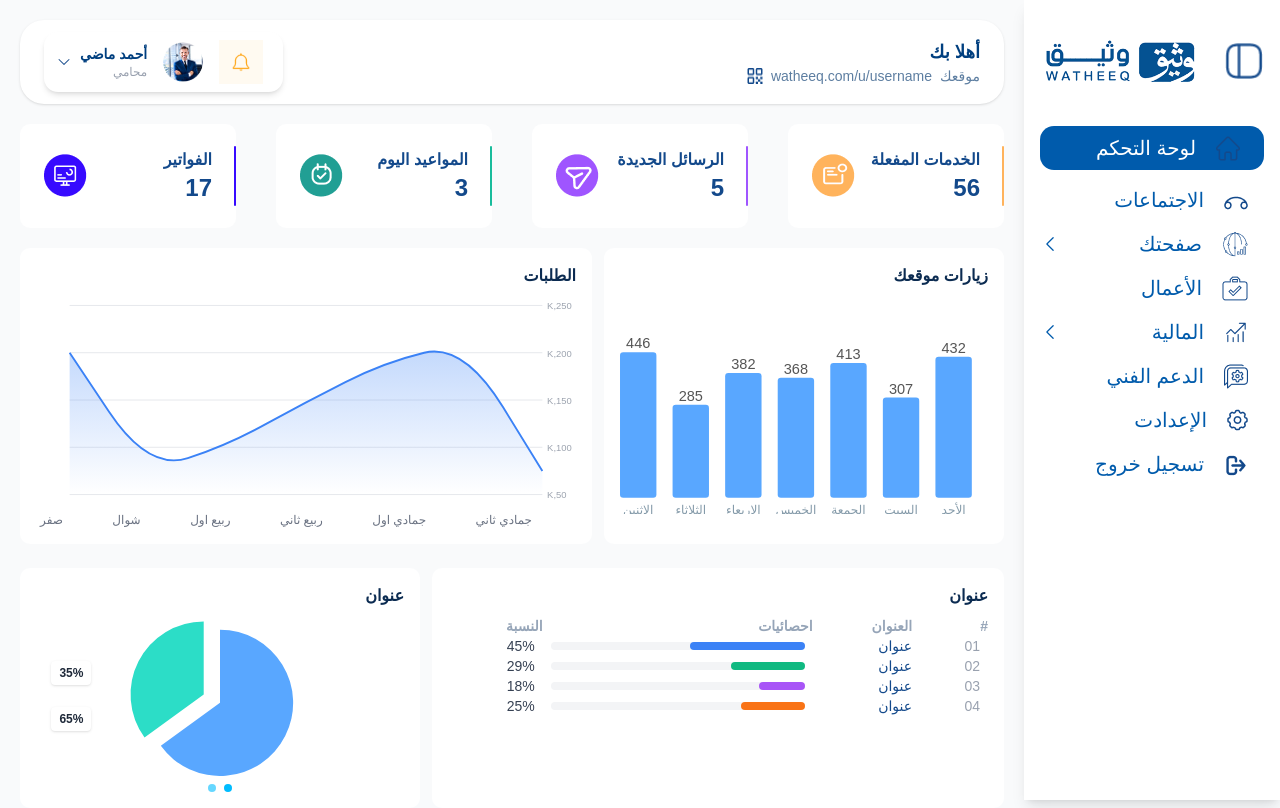
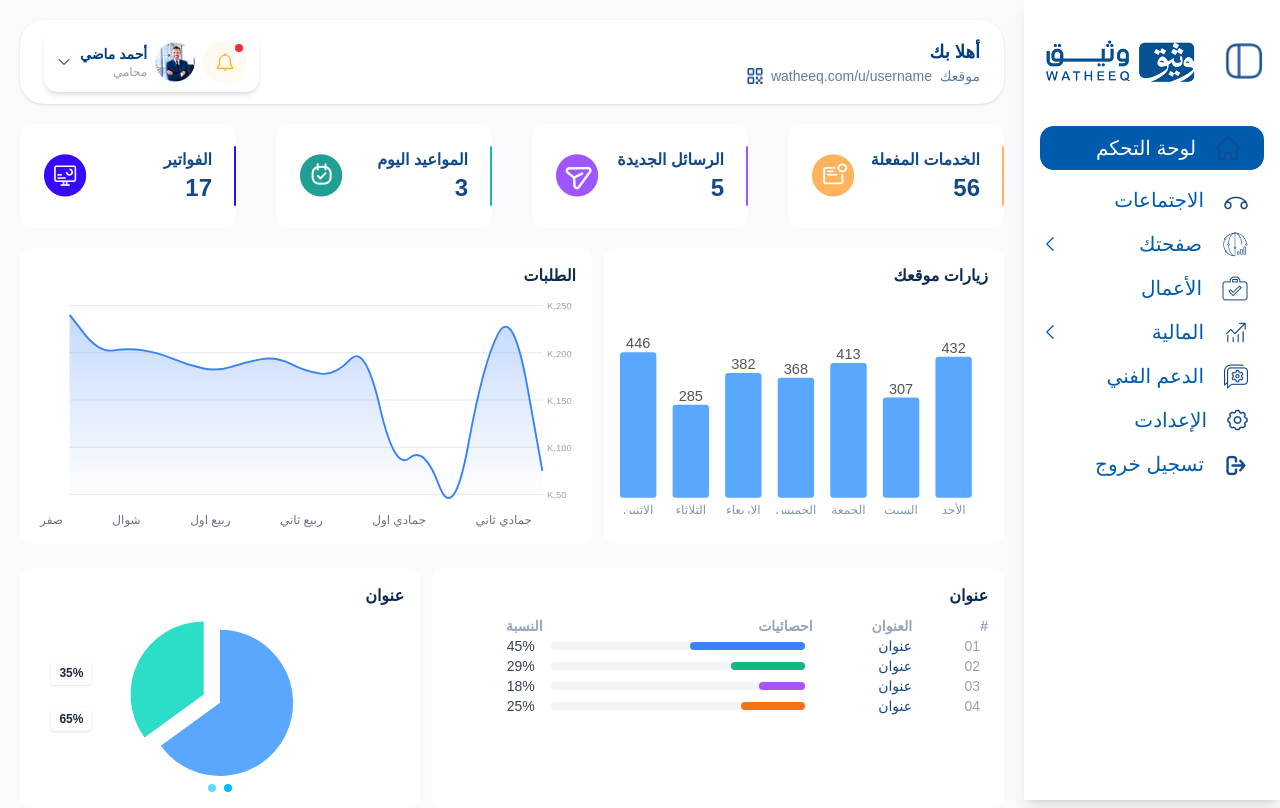
Before and after one commit to votiveamit13/watheeq, a Next.js app: page /watheeq/clientdashboard in a window 1280 px wide. Built offline with nearby package versions, Linux system fonts and the light colour scheme.

Commit message:
fix sidebar toggle

```diff
--- a/src/app/clientdashboard/page.jsx
+++ b/src/app/clientdashboard/page.jsx
@@ -10,6 +10,7 @@ import StatusBar from "@/components/clientdashboard/statusbar/Status";
 
 export default function ClientDashboard() {
    const [collapsed, setCollapsed] = useState(false);
+
 
   const chartData = [
     { label: "الاثنين", value: 446 },
@@ -37,7 +38,7 @@ export default function ClientDashboard() {
           <div className="flex-1 bg-white p-4 rounded-lg">
             <LineChart
               title="الطلبات"
-              data={[200000, 75000, 102000, 148000, 190000, 210000, 75000]}
+              data={[240000, 200000, 205000, 200000, 187000, 180200, 190500, 196000, 180000, 175800, 210000, 75000, 102000, 18000, 190000, 250000, 75000]}
               labels={[
                 "جمادي ثاني",
                 "جمادي اول",
--- a/src/components/clientdashboard/Navbar.jsx
+++ b/src/components/clientdashboard/Navbar.jsx
@@ -1,5 +1,27 @@
-import { HiChevronDown } from "react-icons/hi2";
+"use client";
+import { useState, useRef, useEffect } from "react";
+import { HiChevronDown, HiOutlineUser } from "react-icons/hi2";
+
 export default function Navbar() {
+  const [isOpen, setIsOpen] = useState(false);
+  const dropdownRef = useRef(null);
+
+  const toggleDropdown = () => {
+    setIsOpen(!isOpen);
+  };
+
+  useEffect(() => {
+    const handleClickOutside = (event) => {
+      if (dropdownRef.current && !dropdownRef.current.contains(event.target)) {
+        setIsOpen(false);
+      }
+    };
+    document.addEventListener("mousedown", handleClickOutside);
+    return () => {
+      document.removeEventListener("mousedown", handleClickOutside);
+    };
+  }, []);
+
   return (
     <div className="flex justify-between items-center bg-white rounded-3xl px-6 py-3 shadow-sm w-full">
       <div className="text-right">
@@ -9,7 +31,6 @@ export default function Navbar() {
           className="text-sm text-[#5d7ea1] flex items-center justify-end"
         >
           <span className="ml-1">موقعك</span>
-
           <span className="mr-1">watheeq.com/u/username</span>
           <img
             src="/watheeq/assets/img/clientdnavicon.png"
@@ -18,26 +39,43 @@ export default function Navbar() {
           />
         </a>
       </div>
-      <div className="flex items-center bg-[#fff] px-3 py-2 rounded-xl shadow-md space-x-2 space-x-reverse gap-2">
-        <div className="relative bg-[#FFFAF1] ">
+
+      <div className="relative" ref={dropdownRef}>
+        <div
+          className="flex items-center bg-white px-3 py-2 rounded-xl shadow-md gap-2 cursor-pointer"
+          onClick={toggleDropdown}
+        >
+          <div className="relative bg-[#FFFAF1] rounded-full">
             <img
               src="/watheeq/assets/img/bell.png"
               alt="bell"
               className="w-5 h-5 m-3"
             />
+            <span className="absolute top-1 right-1 w-2 h-2 bg-red-500 rounded-full" />
           </div>
+
           <img
             src="/watheeq/assets/img/avatar.png"
             alt="profile"
             className="w-10 h-10 rounded-full"
           />
+
           <div className="text-right">
             <p className="text-[#003f7f] font-semibold text-sm">أحمد ماضي</p>
             <p className="text-gray-400 text-xs">محامي</p>
           </div>
-        <div>
-            <HiChevronDown/>
+
+          <HiChevronDown className="text-[#003f7f]" />
         </div>
+
+        {isOpen && (
+          <div className="absolute right-5 mt-2 w-44 bg-[#E7EDF3] rounded-lg shadow-lg text-right z-50">
+            <div className="block px-4 py-4 text-[#003f7f] hover:bg-[#f0f8ff] font-medium flex items-center justify-end gap-2">
+              <HiOutlineUser />
+              <span>الملف الشخصي</span>
+            </div>
+          </div>
+        )}
       </div>
     </div>
   );
--- a/src/components/clientdashboard/Sidebar.jsx
+++ b/src/components/clientdashboard/Sidebar.jsx
@@ -21,7 +21,7 @@ export default function Sidebar({ collapsed, setCollapsed }) {
 
     const rect = itemRefs.current[menu]?.getBoundingClientRect();
     if (rect) {
-      setSubmenuTop(rect.top - 5);
+      setSubmenuTop(rect.top - 0);
     }
   };
 
@@ -43,13 +43,11 @@ export default function Sidebar({ collapsed, setCollapsed }) {
 
   return (
     <div className="relative flex">
-      {/* Sidebar */}
       <div
         className={`bg-white shadow-lg h-200 flex flex-col p-4 transition-all duration-300 ${
           collapsed ? "w-20" : "w-64"
         }`}
       >
-        {/* Logo & Toggle */}
         <div className="flex justify-between items-center mb-10 mt-5">
           <img
             src={`/watheeq/assets/img/${
@@ -68,7 +66,6 @@ export default function Sidebar({ collapsed, setCollapsed }) {
           )}
         </div>
 
-        {/* Navigation */}
         <nav
           className={`space-y-4 text-[#005bac] text-xl ${
             collapsed ? "text-center" : "text-right"
@@ -119,14 +116,13 @@ export default function Sidebar({ collapsed, setCollapsed }) {
                 )}
               </div>
 
-              {/* Floating Submenu */}
               {collapsed &&
                 activeMenu === item.key &&
                 item.hasSub &&
                 submenus[item.key]?.length > 0 && (
                   <div
-                    className="absolute left-30 space-y-3 z-50"
-                    style={{ top: `${submenuTop}px` }}
+                    className="absolute space-y-3 z-50"
+                    style={{ top: `${submenuTop}px`, left: "-60%" }}
                   >
                     {submenus[item.key].map((sub, index) => (
                       <div
@@ -145,7 +141,6 @@ export default function Sidebar({ collapsed, setCollapsed }) {
                   </div>
                 )}
 
-              {/* Expanded Submenu */}
               {!collapsed &&
                 activeMenu === item.key &&
                 item.hasSub &&
@@ -154,7 +149,7 @@ export default function Sidebar({ collapsed, setCollapsed }) {
                     {submenus[item.key].map((sub, index) => (
                       <div
                         key={index}
-                        className="flex items-center hover:text-[#003f7f] cursor-pointer"
+                        className="flex items-center hover:text-[#003f7f] cursor-pointer mr-5"
                         onClick={handleSubMenuClick}
                       >
                         <img
@@ -169,7 +164,6 @@ export default function Sidebar({ collapsed, setCollapsed }) {
             </div>
           ))}
 
-          {/* Logout */}
           <div
             className="flex items-center hover:text-[#003f7f] cursor-pointer"
             onClick={() => setActiveMenu(null)}
```
Lines whose indentation alone changed are shown as unchanged.
